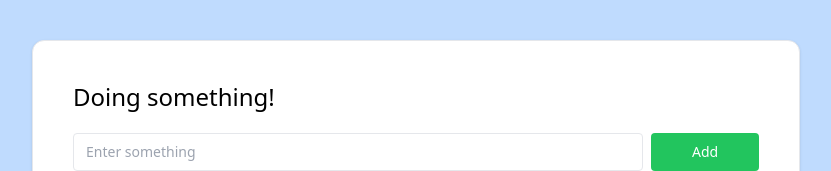
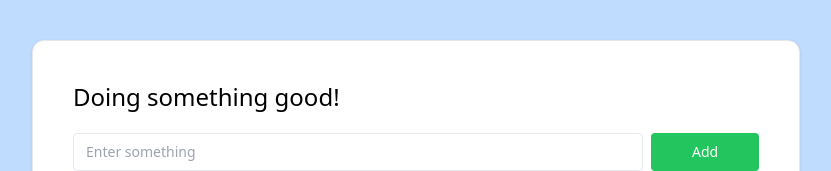
Before and after one commit to SWP391-FPTU/todo-app, a React (Vite) app: page / in a window 1280 px wide. Shown: the top 171 px of the page, without its empty margins (224-1055 px from the left). Built offline with nearby package versions, Linux system fonts and the light colour scheme.

Commit message:
fix: header content

```diff
--- a/src/App.jsx
+++ b/src/App.jsx
@@ -36,7 +36,7 @@ function App() {
   return (
     <div className="flex h-screen flex-col items-center justify-center space-y-5 bg-blue-200 p-10">
       <div className="h-full w-full max-w-screen-md rounded-xl border bg-white p-10 shadow">
-        <h1 className="mb-5 text-2xl font-medium">Doing something!</h1>
+        <h1 className="mb-5 text-2xl font-medium">Doing something good!</h1>
         <Form addTask={addTask} />
         <TaskList tasks={tasks} />
       </div>
```
